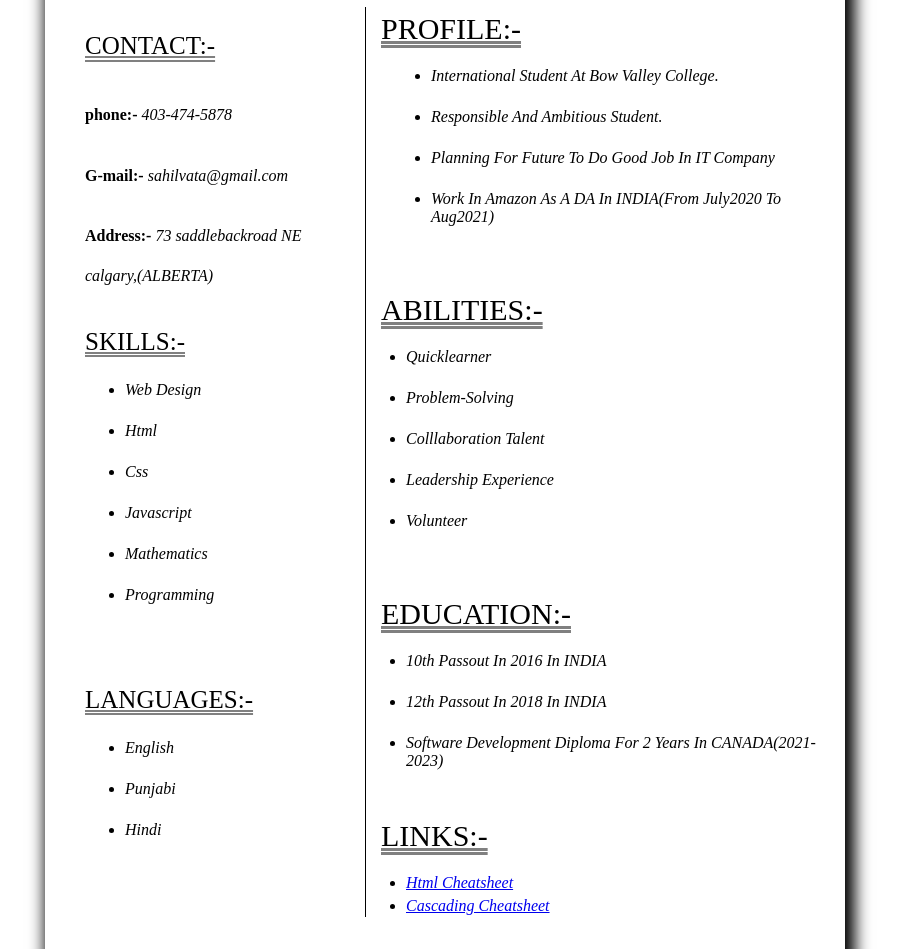
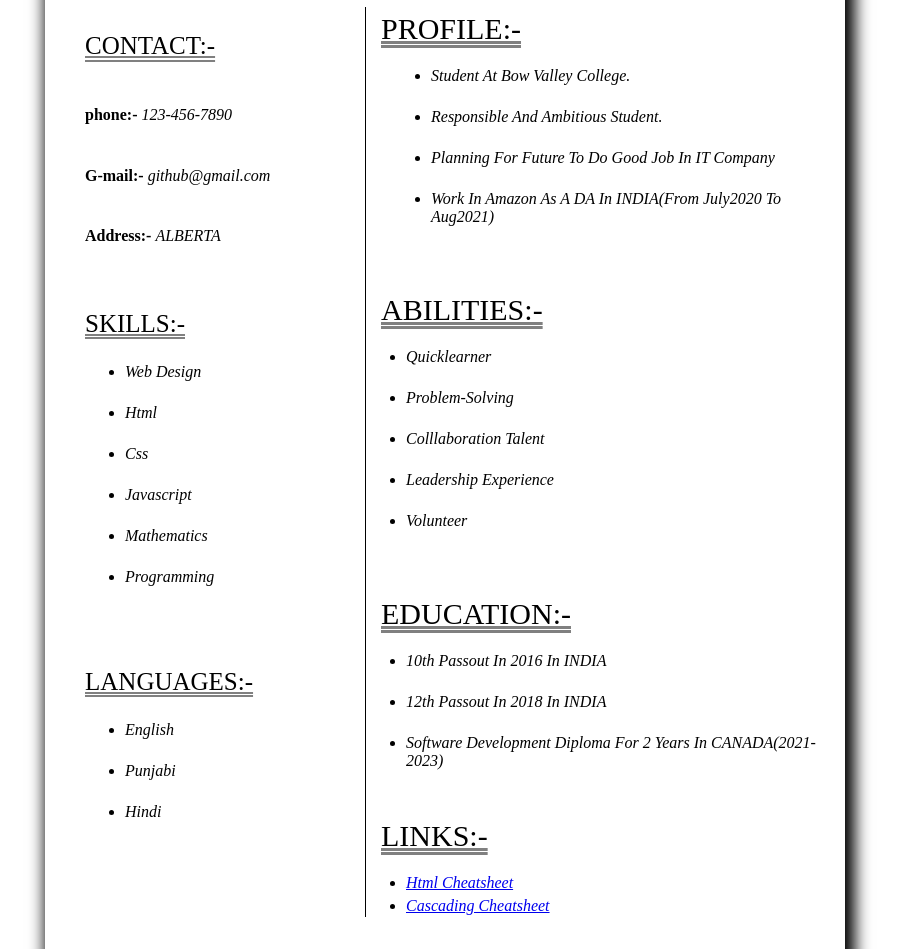
Before and after one commit to sahilvatta/resumecode, a plain HTML site: page index.html in a window 1280 px wide. Shown: the part 151-1100 px from the top of the page, without its empty margins (195-1094 px from the left). Drawn offline with Linux system fonts and the light colour scheme.

Commit message:
Update index.html

```diff
--- a/index.html
+++ b/index.html
@@ -21,10 +21,10 @@
         <div class="box-2" style="padding-left: 40px">
           <p class="main-heading">contact:-</p>
           <h4>phone:-</h4>
-          <p class="block">403-474-5878</p><br>
+          <p class="block">123-456-7890</p><br>
           <h4>G-mail:-</h4>
-          <p class="block">sahilvata@gmail.com</p><br>
-          <h4>Address:-</h4> <i>73 saddlebackroad NE calgary,(ALBERTA)</i>
+          <p class="block">github@gmail.com</p><br>
+          <h4>Address:-</h4> <i>ALBERTA</i>
 
           <br> <br>
           <p class="main-heading">skills:-</p>
@@ -58,7 +58,7 @@
       <h2>profile:-</h2>
 
       <ul class="inline">
-        <li class="design">international student at bow valley college.</li><br>
+        <li class="design"> student at bow valley college.</li><br>
         <li class="design">responsible and ambitious student. </li><br>
         <li class="design">planning for future to do good job in IT company</li><br>
         <li class="design">work in amazon as a DA in INDIA(from july2020 to aug2021)</li>
```
